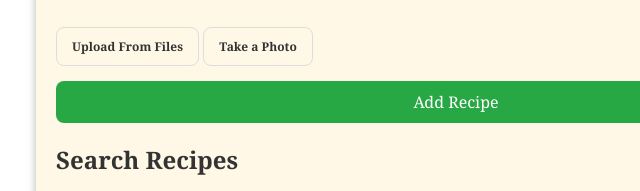
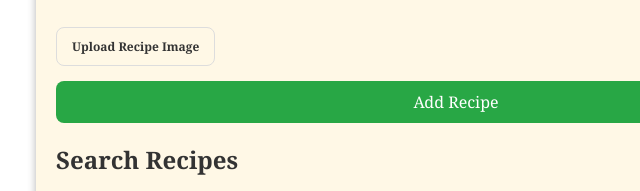
Before and after one commit to kristoffer-7744/Recipe-Book, a plain HTML site: page index.html in a window 1280 px wide. Shown: the part 363-554 px from the top of the page, 184-824 px from the left. Drawn offline with Linux system fonts and the light colour scheme.

Commit message:
removed btn(take a photo)

```diff
--- a/index.html
+++ b/index.html
@@ -17,11 +17,8 @@
 
                 <textarea id="instructions" placeholder="   praperation instruction" required style="font-family: Georgia, 'Times New Roman', serif;"></textarea>
 
-                <label for="img" id="lbl" class="custom-file-label"><h2 id="imgH2">Upload From Files</h2></label>
+                <label for="img" id="lbl" class="custom-file-label"><h2 id="imgH2">Upload Recipe Image</h2></label>
                 <input id="img" type="file" accept="image/*" style="display: none;">
-
-                <label for="camera" id="lbl" class="custom-file-label"><h2 id="imgH2">Take a Photo</h2></label>
-                <input id="camera" type="file" accept="image/*" capture="camera" style="display: none;">
 
                 <button id="addOne" type="submit">Add Recipe</button>
             </form>
```
